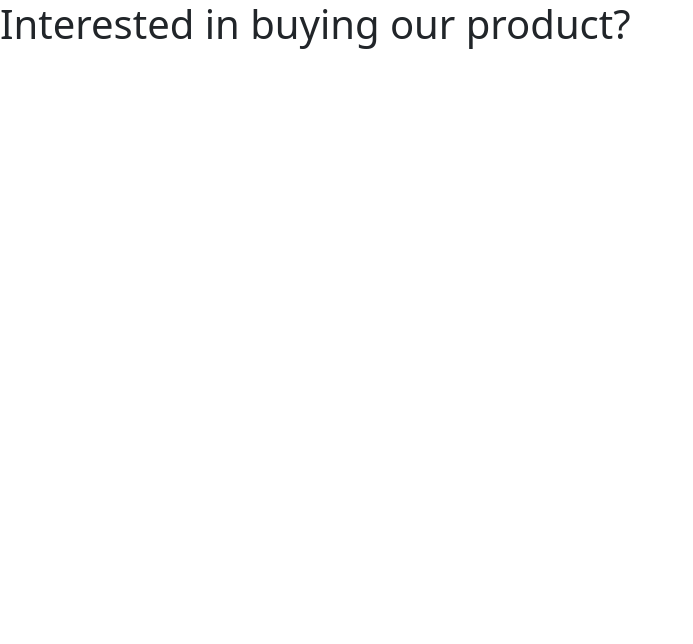
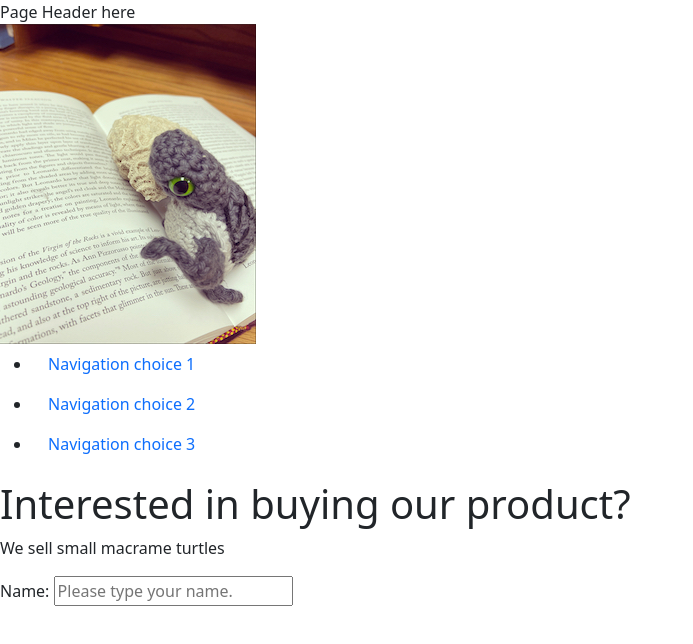
Before and after one commit to MisterSenor/product-landing-page, a plain HTML site: page index.html in a window 1280 px wide. Shown: the whole page, without its empty margins (0-693 px from the left). Drawn offline with nearby package versions, Linux system fonts and the light colour scheme.

Commit message:
Changed one image size and added nav-bars in index

```diff
--- a/index.html
+++ b/index.html
@@ -1,7 +1,6 @@
 <!DOCTYPE html>
 <html lang="en">
 <head>
-  <!-- Here is a comment for the sake of practicing with version control. -->
   <link href="https://cdn.jsdelivr.net/npm/bootstrap@5.1.3/dist/css/bootstrap.min.css" rel="stylesheet" integrity="sha384-1BmE4kWBq78iYhFldvKuhfTAU6auU8tT94WrHftjDbrCEXSU1oBoqyl2QvZ6jIW3" crossorigin="anonymous">
   <meta charset="UTF-8">
   <meta http-equiv="X-UA-Compatible" content="IE=edge">
@@ -9,7 +8,31 @@
   <title>Product Landing Page</title>
 </head>
 <body>
-  <h1>Interested in buying our product?</h1>
+  <header id="header">Page Header here
+
+    <div class="logo">
+      <img id="header-img" src="assets/turtle-reading-resized.jpg" alt="A macrame turtle reading">
+      </div>
+      <nav id="nav-bar">
+        <ul>
+          <li>
+            <a class="nav-link" href="#">Navigation choice 1</a>
+          </li>
+          <li>
+            <a class="nav-link" href="#">Navigation choice 2</a>
+          </li>
+          <li>
+            <a class="nav-link" href="#">Navigation choice 3</a>
+          </li>
+        </ul>
+        </nav>
+  </header>
+  <h1 id="title">Interested in buying our product?</h1>
+  <p id="description">We sell small macrame turtles</p>
+  <form id="survey-form">
+    <label for="name" id="name-label">Name:</label>
+    <input type="text" id="name"  name="name" placeholder="Please type your name." required>
+    </form>
   <script src="https://cdn.jsdelivr.net/npm/bootstrap@5.1.3/dist/js/bootstrap.bundle.min.js" integrity="sha384-ka7Sk0Gln4gmtz2MlQnikT1wXgYsOg+OMhuP+IlRH9sENBO0LRn5q+8nbTov4+1p" crossorigin="anonymous"></script>
 </body>
 </html>
--- /dev/null
+++ b/styles.css
@@ -0,0 +1,11 @@
+
+img {
+    width: 100px;
+}
+
+li {
+    list-style: none;
+    list-style-position: initial;
+    list-style-image: initial;
+    list-style-type: none;
+}
```
Also changed, not shown: assets/turtle-reading-resized.jpg (added), assets/turtle-reads.jpg (deleted).
